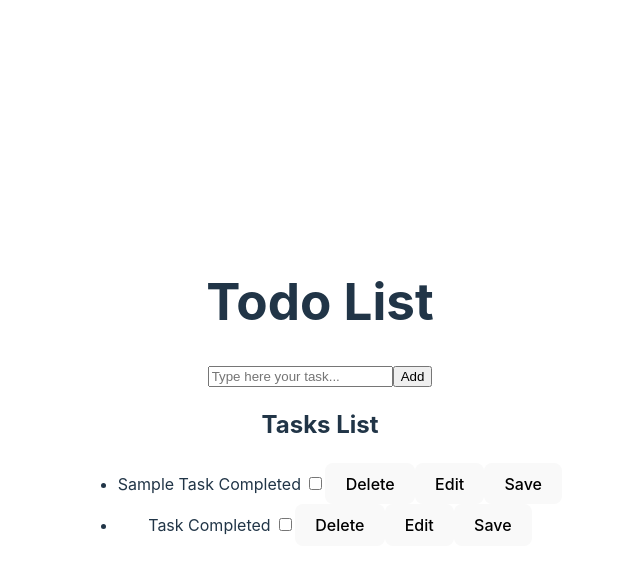
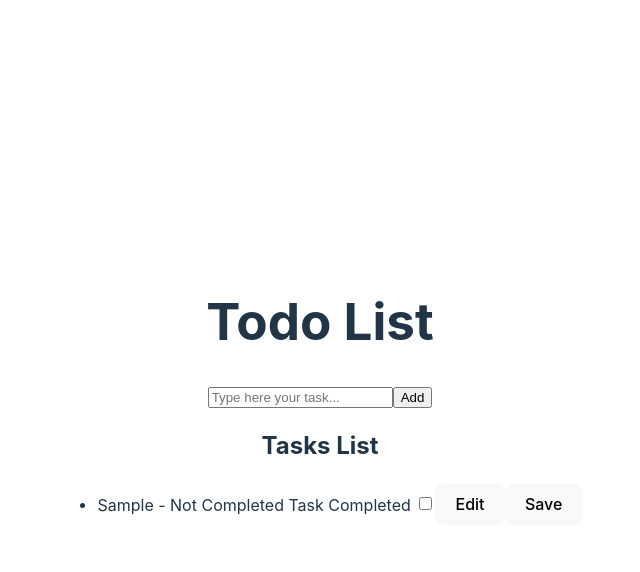
Before and after one commit to SilvinaFigueroa/react-todo-list, a React (Vite) app: page / in a window 1280 px wide. Both pictures are taken after typing "Sample" into the empty fields and a click on the input "Add". Shown: the top 572 px of the page, without its empty margins (320-960 px from the left). Built offline with nearby package versions, Linux system fonts and the light colour scheme.

Commit message:
issue with reduce addTask fixed. completeCheck action added

```diff
--- a/src/App.jsx
+++ b/src/App.jsx
@@ -8,7 +8,6 @@ import todoList from './assets/todoList_data.mjs'
 import TodoList from './components/TodoList'
 
 function App() {
-  const [count, setCount] = useState(0)
 
   return (
     <>
--- a/src/components/TodoItemList.jsx
+++ b/src/components/TodoItemList.jsx
@@ -1,20 +1,26 @@
 
-import reducer from "../state/taskReducer";
 
-const TodoItemList = ({task}) => {
+const TodoItemList = ({task, dispatch}) => {
   return (
     <>
-
-    <li>{task.task}
-    {/* console.log('Task passed to TaskList Component') */}
+   <li>  {task.task} - {task.complete ? 'Completed' : 'Not Completed'}
 
     {/* A checkbox next to it which indicates whether it is "complete." */}
-    <label for="status"> Task Completed </label>
-    <input type="checkbox" name="status" id="status"/>
+    <label htmlFor="status"> Task Completed </label>
+
+    <input type="checkbox" name="status" id="status"
+    checked={task.complete} // checkbox assiciation with data
+    onChange={()=> {
+    console.log('Checkbox clicked for task:', task.id) // Debugging log
+    {dispatch({type: "completeCheck", payload : {id :task.id}})}
+    console.log(`Dispatch function sent to reducer from TodoItemList component`)
+    }}/>
+
     {/* The "delete" button should be disabled unless the todo is complete! */}
-    <button>Delete</button>
+    {task.complete ? <button id="delete">Delete</button> : null}
+
     {/* An "edit" button that replaces the todo string with a text input used to edit the todo. */}
-    <button>Edit</button>
+    <button id="edit">Edit</button>
     {/*Hint: bind the value of this text input to a piece of state so that
     it is always accurate, even when first displayed! */}
 
@@ -22,7 +28,9 @@ const TodoItemList = ({task}) => {
     be hidden, and a "save" button should appear. The "save" button should
     save any changes made to the todo within the text input. */}
 
-    <button>Save</button>
+    <button id="save">Save</button>
+
+
     </li>
     </>
   )
--- a/src/components/TodoList.jsx
+++ b/src/components/TodoList.jsx
@@ -12,13 +12,13 @@ const initialState = todoList;
 const TodoList = () => {
   // const [taskList, dispatch] = useReducer(reducer, initialState)
   const [taskList, dispatch] = useReducer(reducer, [])
-  const [taskItem, setTaskItem] = useState('')
+  const [taskItem, setTaskItem] = useState("")
 
-  function addItem(e) {
+  function addTask(e) {
     e.preventDefault()
-    console.log('addItem function called')
+    console.log('addTask function called')
     // passing the taskItem from the form as payload in the dispach function
-    dispatch({ type: "addItem", payload: { task: taskItem } })
+    dispatch({ type: "addTask", payload: { task: taskItem } })
     console.log('dispatch function called inside addItem')
     // After calling the reduce function with dispatch, clear out the taskItem
     setTaskItem('')
@@ -28,7 +28,7 @@ const TodoList = () => {
 
     <>
       {/* Input form for adding each task */}
-      <form onSubmit={addItem}>
+      <form onSubmit={addTask}>
         <input type="text" value={taskItem} onChange={inputTask => setTaskItem(inputTask.target.value)}
           placeholder="Type here your task..." required />
         <input type="submit" value="Add" />
@@ -37,10 +37,12 @@ const TodoList = () => {
       <h2>Tasks List</h2>
       {/* Send each task to the TodoItemList for displaying */}
       <ul>
-        {taskList.map(task =>
+        {taskList.map((task) => {
+        console.log('each task passed to itemList component', task);
         // pass the dispatch function to be able to modify the task state
-          <TodoitemList key={task.id} task={task} dispatch={dispatch}/>
-        )}
+          return <TodoitemList key={task.id} task={task} dispatch={dispatch}/>;
+
+        })}
       </ul>
     </>
 
--- a/src/state/taskReducer.js
+++ b/src/state/taskReducer.js
@@ -5,19 +5,33 @@ import { v4 as uuidv4 } from 'uuid';
 // Reduce function passing the list of task and the action
 function reducer(taskList, action) {
     switch (action.type) {
-      case ("addItem"):
-        const updatedList = [...taskList, taskList.unshift({ id: uuidv4(), task: action.payload.task, complete: false })]
-        console.log(`Task added to taskList${action.payload.task}`)
-        return updatedList
 
-      default:
-        return taskList;
+        case ("addTask"):
+            taskList.map(task => console.log(`Reducer: each task on taskList` + JSON.stringify(task))) //Debugger line
+            const newTask = { id: uuidv4(), task: action.payload.task, complete: false }
+            // New task before the spread array to place the elements on the beginning of the list
+            const updatedList = [newTask, ...taskList]
+            return updatedList
+
+        case ("completeCheck"):
+           return taskList.map(task => {
+            console.log(`Check id's: ${task.id} -  ${action.payload.id}`) //Debugger line
+                if (task.id === action.payload.id) {
+                    console.log(`Task status before check : ${task.complete}`) //Debugger line
+                    const updatedTask = { ...task, complete: !task.complete } // return a new task updated
+
+                    console.log(`Updated Task : ${JSON.stringify(updatedTask)}`) //Debugger line
+
+                    return updatedTask
+                }
+                console.log("Checkbox not updated") //Debugger line
+                return task
+            })
+
+        default:
+            return taskList
     }
-  }
+}
 
-//   // Helper function to create a new task
-//   function newTask(taskItem) {
-//     return { id: uuidv4(), task: action.payload.task, complete: false }
-//   }
 
-  export default reducer
+export default reducer
```
